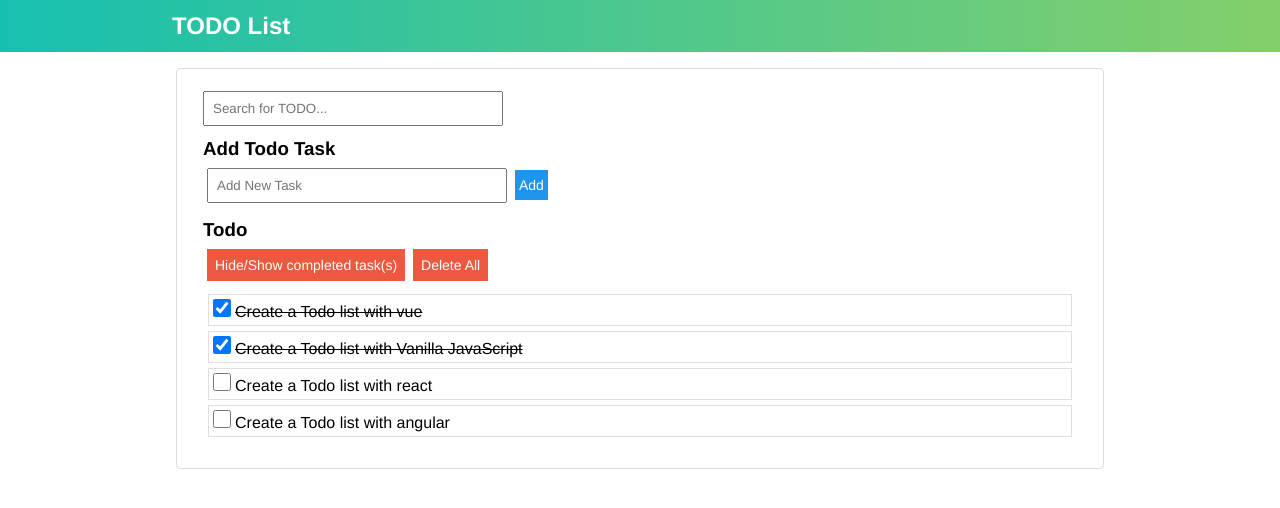
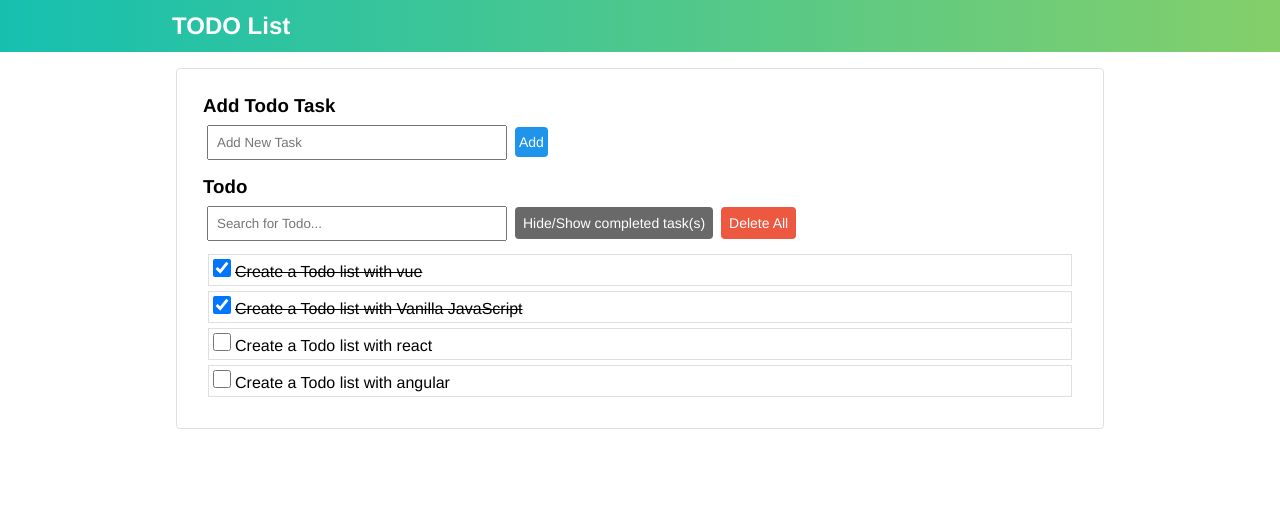
Before and after one commit to gdkimaiyo/todo-list-app, a Vue app: page / in a window 1280 px wide. Shown: the top 508 px of the page. Built offline with nearby package versions, Linux system fonts and the light colour scheme.

Commit message:
general styling

```diff
--- a/public/styles.css
+++ b/public/styles.css
@@ -80,13 +80,26 @@ button {
   background-color: #d8d8d8;
 }
 
+.btn-info,
+.btn-danger,
+.btn-done {
+  border-radius: 4px;
+  margin-top: 5px;
+}
 .btn-info {
   height: 30px;
   background-color: #1e95ea;
 }
+
+.btn-danger,
+.btn-done {
+  padding: 8px;
+}
 .btn-danger {
   background-color: #ec5840;
-  padding: 8px;
+}
+.btn-done {
+  background-color: #696969;
 }
 
 input[type="checkbox"] {
@@ -95,10 +108,6 @@ input[type="checkbox"] {
   cursor: pointer;
   position: relative;
 }
-
-/* .btn-done {
-  background-color: #696969;
-} */
 
 [class*="-message"] {
   font-weight: 500;
@@ -148,6 +157,11 @@ input[type="checkbox"] {
   .search-form {
     width: 300px;
   }
+  .btn-info,
+  .btn-danger,
+  .btn-done {
+    margin: 0;
+  }
 }
 /*
 a {
--- a/src/components/ListItem.vue
+++ b/src/components/ListItem.vue
@@ -3,10 +3,16 @@
     <h3>Todo</h3>
     <p>
       <span>
-        <button
-          class="btn-danger"
-          @click="taskCompleted = !taskCompleted"
-        >Hide/Show completed task(s)</button>
+        <input
+          type="text"
+          class="search-form"
+          id="filter"
+          v-model="search"
+          placeholder="Search for Todo..."
+        />
+      </span>
+      <span>
+        <button class="btn-done" @click="taskCompleted = !taskCompleted">Hide/Show completed task(s)</button>
       </span>
       <span>
         <button class="btn-danger" @click="$emit('delete:tasks')">Delete All</button>
@@ -16,7 +22,7 @@
       <span class="error-message">No Todo task!</span>
     </p>
     <ul class="tasks">
-      <li v-for="task in switchTasks" :key="task.id">
+      <li v-for="task in (filterTask, switchTasks)" :key="task.id">
         <input
           type="checkbox"
           v-bind:checked="selected ? task.completed : !task.completed"
@@ -35,9 +41,12 @@ export default {
   data() {
     return {
       selected: true,
-      taskCompleted: false
+      taskCompleted: false,
+      search: ""
     };
   },
+
+  components: {},
 
   props: {
     tasks: Array
@@ -50,6 +59,11 @@ export default {
       } else {
         return this.tasks;
       }
+    },
+    filterTask() {
+      return this.tasks.filter(task => {
+        return task.task.toLowerCase().includes(this.search.toLowerCase());
+      });
     }
   },
 
--- a/src/components/TodoList.vue
+++ b/src/components/TodoList.vue
@@ -1,7 +1,7 @@
 <template>
   <div class="content">
     <div class="sub-content">
-      <div class="sub-content-element">
+      <!-- <div class="sub-content-element">
         <span>
           <input
             type="text"
@@ -9,15 +9,15 @@
             id="filter"
             v-model="filterTask"
             @keyup.enter="FilterTask"
-            placeholder="Search for TODO..."
+            placeholder="Search for Todo..."
           />
         </span>
-      </div>
+      </div>-->
 
       <add-task-form @add:task="AddTask" />
 
       <p>
-        <list-item :tasks="tasks" @complete:task="completeTask" @delete:tasks="clearAll" />
+        <list-item :tasks="tasks" @complete:task="completeTask" @delete:tasks="deleteAll" />
       </p>
     </div>
   </div>
@@ -67,10 +67,6 @@ export default {
   },
 
   methods: {
-    FilterTask() {
-      this.$emit("filter:task", this.filterTask);
-      alert("Searching isn't functional yet!..");
-    },
     AddTask(todoTask) {
       const lastId =
         this.tasks.length > 0 ? this.tasks[this.tasks.length - 1].id : 0;
@@ -84,7 +80,7 @@ export default {
       const targetId = id - 1;
       this.tasks[targetId].completed = !this.tasks[targetId].completed;
     },
-    clearAll() {
+    deleteAll() {
       this.tasks = [];
     }
   }
```
